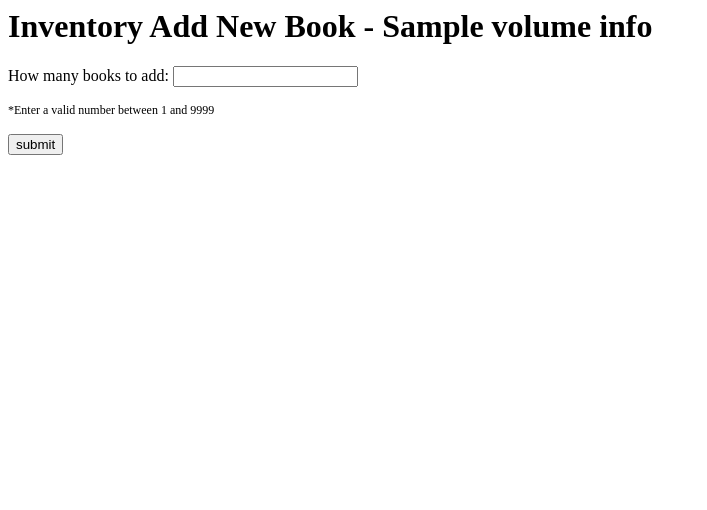
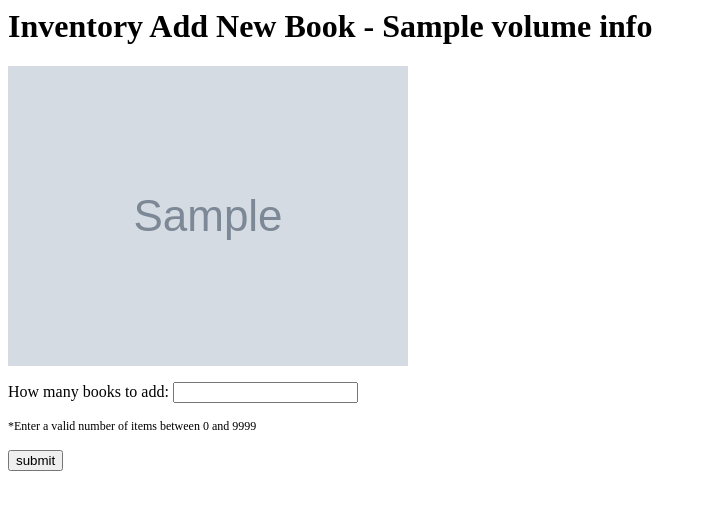
Before and after one commit to christyjoe/book-inventory, a Django app: page /home/4/add in a window 1280 px wide. Shown: the top 510 px of the page, without its empty margins (0-707 px from the left). Run offline with Django 3.2, Linux system fonts and the light colour scheme; tables that the repository leaves empty hold one stand-in row (values such as "Sample post"); grey boxes marked "Sample" are stand-in pictures; a database or web service that is not in the repository returns one stand-in record (values such as "Sample title"); data that the repository does not hold is empty.

Commit message:
starting

```diff
--- a/home/templates/inventory.html
+++ b/home/templates/inventory.html
@@ -12,7 +12,7 @@
     {% for book in book_list %}
       <li>
 		  <img src="{{book.thumbnail}}">
-        {{book.id}}. {{ book.title }} ({{book.count}}) -    <a href="{% url 'inventoryUpdate' book.id %}">update</a> | <a href="{% url 'inventoryRemove' book.id %}">remove</a>
+        {{ book.title }} ({{book.count}}) -    <a href="{% url 'inventoryUpdate' book.id %}">update</a> | <a href="{% url 'inventoryRemove' book.id %}">remove</a>
       </li>
     {% endfor %}
   </ul>
--- a/home/templates/inventory_add.html
+++ b/home/templates/inventory_add.html
@@ -1,12 +1,13 @@
 {% block content %}
 	<h1>Inventory Add New Book - {{ book.title }}</h1>
 	<div class="container">
+		<img src="{{book.thumbnail}}">
 		<form method="post">
 			{% csrf_token %}
 			{{ form.errors }}
 			<div id="index_form">
 				{{ form.as_p }}
-				<span style='font-size:12px;'>*Enter a valid number between 1 and 9999</span>
+				<span style='font-size:12px;'>*Enter a valid number of items between 0 and 9999</span>
 				<p></p>
 				<div>
 					<button type="submit" class="btn btn-outline-info">submit</button>
--- a/home/templates/inventory_remove.html
+++ b/home/templates/inventory_remove.html
@@ -1,6 +1,7 @@
 {% block content %}
 	<h1>Remove book - {{ book.title }}</h1>
 	<div class="container">
+		<img src="{{book.thumbnail}}">
 		<form method="post">
 			{% csrf_token %}
 			<div id="index_form">
--- a/home/templates/inventory_update.html
+++ b/home/templates/inventory_update.html
@@ -1,12 +1,13 @@
 {% block content %}
 	<h1>Inventory Update - {{ book.title }}</h1>
 	<div class="container">
+		<img src="{{book.thumbnail}}">
 		<form method="post">
 			{% csrf_token %}
 			{{ form.errors }}
 			<div id="index_form">
 				{{ form.as_p }}
-				<span style='font-size:12px;'>*Enter a valid number between 1 and 9999</span>
+				<span style='font-size:12px;'>*Enter a valid number of items between 0 and 9999</span>
 				<p></p>
 				<div>
 					<button type="submit" class="btn btn-outline-info">submit</button>
--- a/home/views.py
+++ b/home/views.py
@@ -13,6 +13,9 @@ class Inventory(generic.ListView):
 	def get(self, request):
 		form=SearchForm
 		books=Book.objects.all()
+		for i in books:
+			if i.count==0:
+				i.count = "Out of stock"
 		return render(request, 'inventory.html', {'book_list': books})
 
 	def post(self, request):
@@ -47,16 +50,19 @@ class InventorySearch(generic.TemplateView):
 			except:
 			    searchBook["thumbnail"] = '#'
 			searchBook["count"] = "Not available"
+			searchBook["showAdd"] = True
 			bookIds.append(i['id'])
 			self.searchBooks.append(searchBook)
 			booksMap[i['id']] = pos
 			pos += 1
 		checkBooks = Book.objects.filter(google_book_id__in=bookIds)
 		for i in checkBooks:
+			self.searchBooks[booksMap[i.google_book_id]]["showAdd"] = False
 			self.searchBooks[booksMap[i.google_book_id]]["count"] = i.count
+			if(i.count==0):
+				self.searchBooks[booksMap[i.google_book_id]]["count"] = "Out of stock"
 
 	def get(self, request, gref):
-		# Google api
 		self.searchBooks = []
 		try:
 			self.googleBookAPI(gref)
@@ -91,7 +97,7 @@ class InventoryAdd(generic.TemplateView):
 		self.fetchBook(gid)
 		if form.is_valid():
 			count=form.cleaned_data['count']
-			if (count<1 or 9999<count):
+			if (count<0 or 9999<count):
 				raise forms.ValidationError("Invalid stock. Please check ")
 			book = Book()
 			book.title = self.addBook['title']
@@ -112,7 +118,7 @@ class InventoryUpdate(generic.TemplateView):
 		form= CountForm(request.POST)
 		if form.is_valid():
 			count=form.cleaned_data['count']
-			if (count<1 or 9999<count):
+			if (count<0 or 9999<count):
 				raise forms.ValidationError("Invalid stock. Please check ")
 			book=Book.objects.get(pk=id)
 			book.count = count
```
Also changed, not shown: home/templates/inventory_search.html (+6 -1 lines), db.sqlite3.
